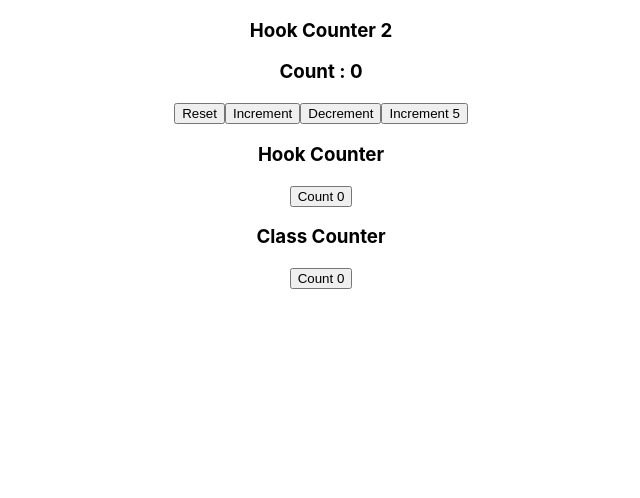
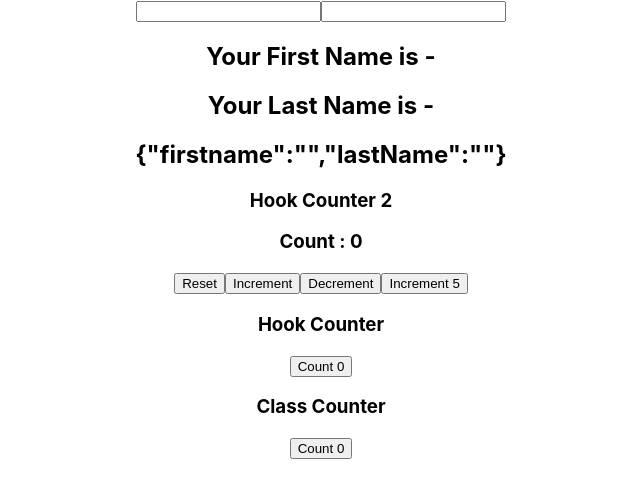
Before and after one commit to abdurrahmanmh/state-hook, a React (Create React App) app: page / in a window 1280 px wide. Shown: the top 498 px of the page, without its empty margins (319-959 px from the left). Built offline with nearby package versions, Linux system fonts and the light colour scheme.

Commit message:
usesState with object (#3)

```diff
--- a/src/App.js
+++ b/src/App.js
@@ -3,10 +3,12 @@
 import ClassCounter from "./components/ClassCounter";
 import HookCounter from "./components/HookCounter";
 import HookCounter2 from "./components/HookCounter2";
+import HookCounter3 from "./components/HookCounter3";
 
 function App() {
   return (
     <div className="App">
+      <HookCounter3/>
       <h3>Hook Counter 2</h3>
       <HookCounter2 />
       <h3>Hook Counter</h3>
--- /dev/null
+++ b/src/components/HookCounter3.js
@@ -0,0 +1,24 @@
+import React, { useState } from "react";
+
+function HookCounter3() {
+  const [name, setName] = useState({ firstname: "", lastName: "" });
+  return (
+    <div>
+      <input
+        type="text"
+        value={name.firstname}
+        onChange={(e) => setName({...name, firstname: e.target.value })}
+      ></input>
+      <input
+        type="text"
+        value={name.lastName}
+        onChange={(e) => setName({...name, lastName: e.target.value })}
+      ></input>
+      <h2>Your First Name is - {name.firstname}</h2>
+      <h2>Your Last Name is - {name.lastName}</h2>
+      <h2>{JSON.stringify(name)}</h2>
+    </div>
+  )
+}
+
+export default HookCounter3;
```
